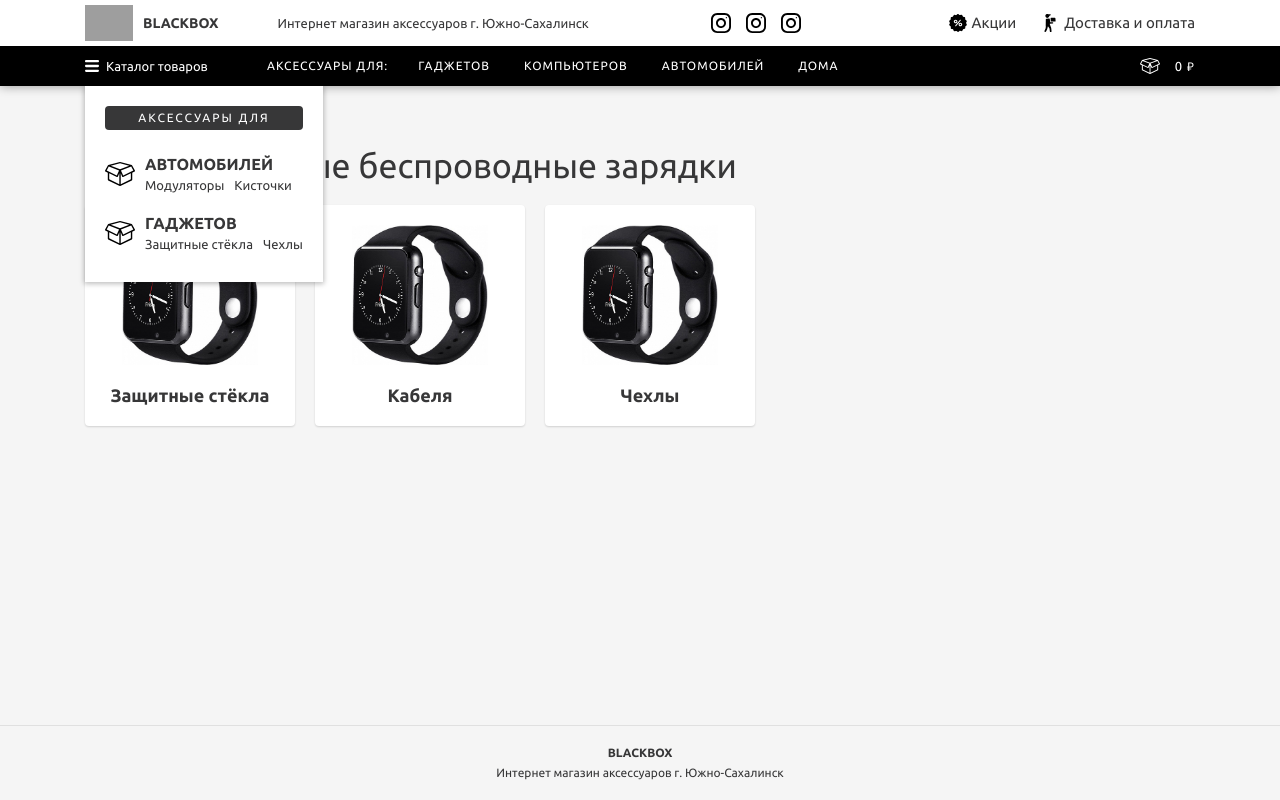
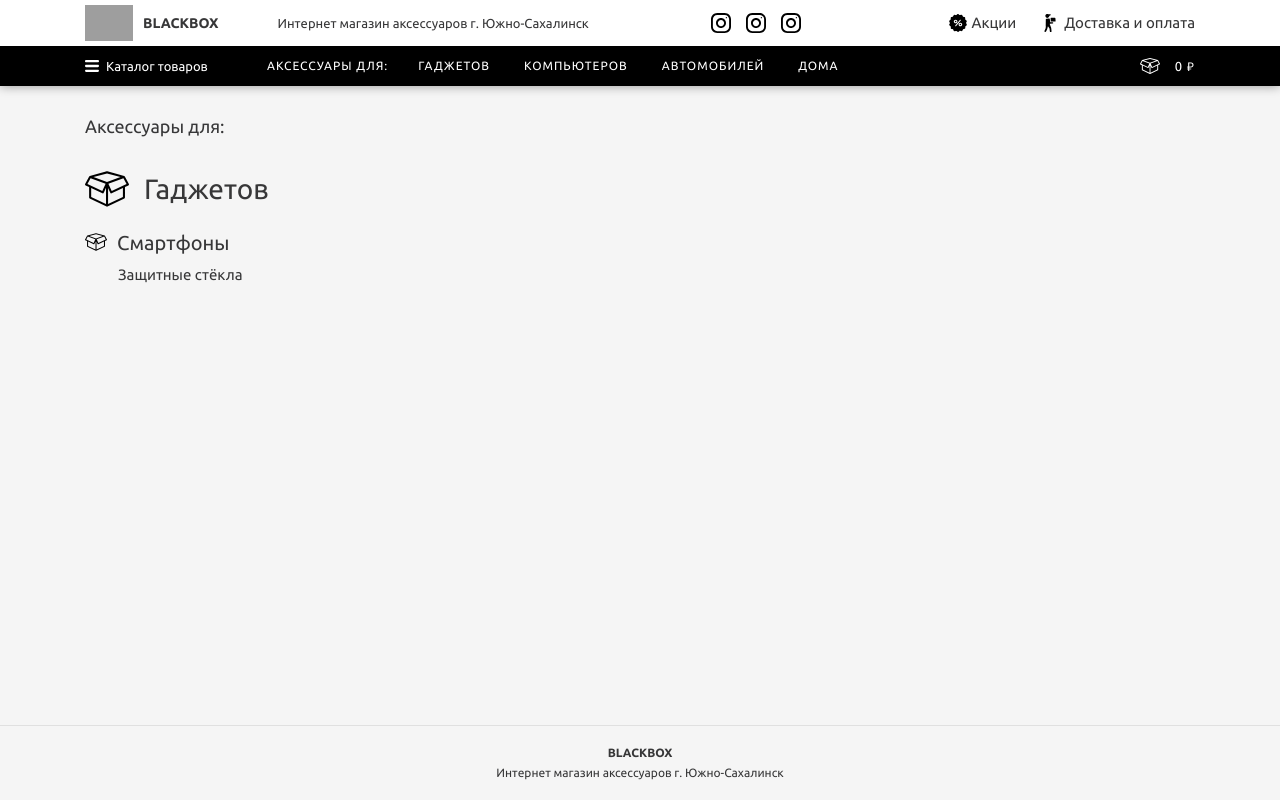
Before and after one commit to Veiron93/backbox, a Vue app: page /#/catalog/category/all in a window 1280 px wide. Built offline with nearby package versions, Linux system fonts and the light colour scheme; grey boxes are pictures that could not be loaded; what vue-js-modal would draw is missing.

Commit message:
+ all categories, работа над доставками в корзине

```diff
--- a/src/components/Catalog/MenuCatalog.vue
+++ b/src/components/Catalog/MenuCatalog.vue
@@ -194,7 +194,7 @@
 			position: relative;
 			z-index: 999;
 
-			//display: none;
+			display: none;
 
 			.title-root-categories {
 				margin-left: 20px;
--- a/src/resources/sass/main.scss
+++ b/src/resources/sass/main.scss
@@ -10,7 +10,6 @@ html, body{
 body{
 	background: #f5f5f5;
 }
-
 
 a{
 	transition: color .2s;
--- a/src/router/index.js
+++ b/src/router/index.js
@@ -5,6 +5,7 @@ import Cart from '../views/Cart.vue'
 
 // каталог
 import Category from '../views/Catalog/Category.vue'
+import CategoryAll from '../views/Catalog/CategoryAll.vue'
 import Product from '../views/Catalog/Product.vue'
 
 // акции
@@ -35,6 +36,11 @@ const routes = [
     component: Cart
   },
   {
+    path: '/catalog/category/all',
+    name: 'category-all',
+    component: CategoryAll
+  },
+  {
     path: '/catalog/category/:id',
     name: 'category',
     component: Category
--- a/src/views/Cart.vue
+++ b/src/views/Cart.vue
@@ -72,6 +72,7 @@
 			<div class="col-xl-3">
 				<div class="form-order">
 					<div class="delivery-section">
+
 						<div class="title">
 							<p>Доставка</p>
 						</div>
@@ -79,23 +80,30 @@
 						<form class="list-delivery" action="">
 							<div class="item">
 								<label>
-									<input name="delivery" type="radio" value="1">
+									<input type="radio" value="1">
 									<span>Самовывоз</span>
 								</label>
 							</div>
 
 							<div class="item">
 								<label>
-									<input name="delivery" type="radio" value="2" checked>
+									<input type="radio" value="2">
 									<span>Доставка по Южно-Сахалинску</span>
 								</label>
 							</div>
 
 							<div class="item">
-								<label>
-									<input name="delivery" type="radio" value="3">
+
+
 									<span>Доставка по Сахалинской области в пределах 30км</span>
-								</label>
+
+									<div class="list-cities">
+										<label v-for="city in cityDelivery" v-bind:key="city.id">
+											<input type="radio" :value="city.id">
+											<span>{{city.name}} - {{city.price}}</span>
+										</label>
+									</div>
+
 							</div>
 						</form>
 					</div>
@@ -121,7 +129,7 @@
 						<div class="list-price">
 							<div class="item delivery">
 								<p>Доставка:</p>
-								<p><span>150</span> ₽</p>
+								<p><span>{{selectDelivery}}</span> ₽</p>
 							</div>
 
 							<div class="item promocode">
@@ -142,6 +150,38 @@
 		</div>
 	</div>
 </template>
+
+
+<script>
+	// @ is an alias to /src
+
+	export default	{
+		//name: 'product',
+
+		components: {
+
+		},
+
+		data () {
+			return {
+				selectDelivery: "",
+				cityDelivery: [
+					{"id":"1", "name": "с. Дальнее", "price": "250"},
+					{"id":"2", "name": "Луговое", "price": "300"},
+					{"id":"3", "name": "Троицкое", "price": "300"}
+				]
+			}
+		},
+
+		methods: {
+
+		},
+
+		mounted () {
+
+		}
+	}
+</script>
 
 
 <style lang="scss">
--- /dev/null
+++ b/src/views/Catalog/CategoryAll.vue
@@ -0,0 +1,155 @@
+<template>
+	<div class="category-all">
+		<div class="container">
+			<div class="row">
+				<div class="col-12">
+					<div class="heading-page">
+						<h1>Аксессуары для:</h1>
+					</div>
+				</div>
+
+				<div class="col-12">
+					<div class="list-categories">
+
+						<div class="root-category">
+							<div class="name-root-category">
+								<div class="icon">
+									<img src="@/assets/img/icons/black-box.svg" />
+								</div>
+
+								<p>Гаджетов</p>
+							</div>
+
+							<div class="row sub-categories">
+
+								<div class="col-xl-3 sub-category">
+									<div class="name">
+										<div class="icon">
+											<img src="@/assets/img/icons/black-box.svg" />
+										</div>
+										<p>Смартфоны</p>
+									</div>
+
+									<div class="sub">
+										<router-link to="/">Защитные стёкла</router-link>
+									</div>
+								</div>
+							</div>
+						</div>
+					</div>
+				</div>
+			</div>
+		</div>
+	</div>
+</template>
+
+
+
+<script>
+	// @ is an alias to /src
+
+	export default	{
+		//name: 'product',
+
+		components: {
+
+		},
+
+		data () {
+			return {
+
+			}
+		},
+
+		methods: {
+
+		},
+
+		mounted () {
+
+		}
+	}
+</script>
+
+
+<style lang="scss">
+	.category-all{
+
+		.heading-page{
+			h1{
+				font-size: 18px;
+			}
+		}
+
+		.list-categories{
+			//border: 1px solid red;
+			margin-top: 10px;
+
+			.root-category{
+
+				margin-bottom: 20px;
+
+				.name-root-category{
+					display: flex;
+					align-items: center;
+					margin-bottom: 20px;
+
+					.icon{
+						height: 44px;
+						width: 44px;
+						display: flex;
+						align-items: center;
+						//justify-content: center;
+						margin-right: 15px;
+					}
+
+					p{
+						font-size: 28px;
+					}
+				}
+
+				.sub-categories{
+
+					.sub-category{
+						margin-bottom: 40px;
+
+						.name{
+							display: flex;
+							align-items: center;
+							margin-bottom: 12px;
+
+							.icon{
+								height: 22px;
+								width: 22px;
+								display: flex;
+								align-items: center;
+								justify-content: center;
+								margin-right: 10px;
+							}
+
+							p{
+								font-size: 20px;
+							}
+						}
+
+						.sub{
+							display: flex;
+							flex-direction: column;
+							margin-left: 33px;
+
+							a{
+								margin-bottom: 12px;
+								font-size: 15px;
+
+								&:last-child{
+									margin-bottom: 0;
+								}
+							}
+						}
+					}
+				}
+			}
+		}
+	}
+
+</style>
```
